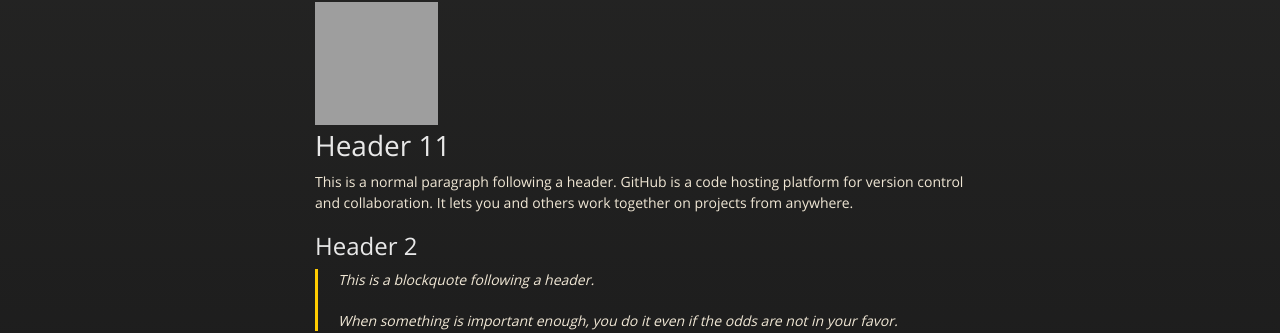
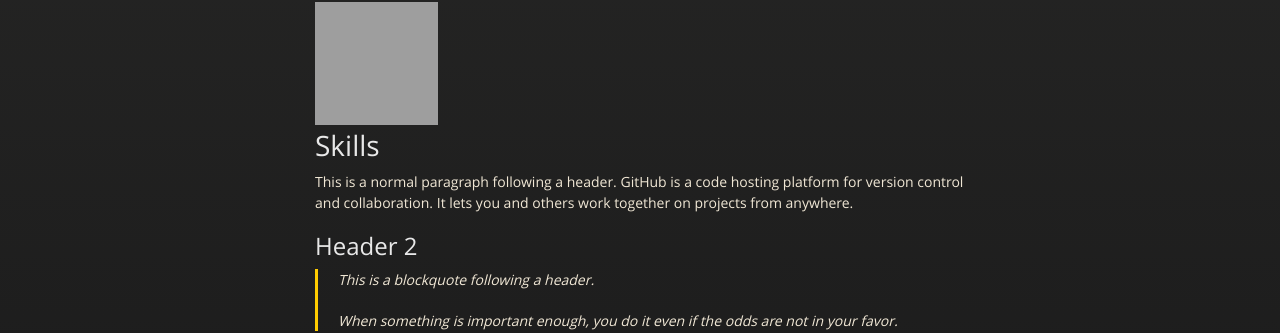
Before and after one commit to serjhubs/Resume, a Jekyll site: the page built from index.md, in a window 1280 px wide and 900 px high, scrolled down 320 px. Shown: the part 134-467 px from the top of the window. Built offline with Jekyll 4.4.1, drawn with Linux system fonts in a browser that asks for light colours; grey boxes are pictures that could not be loaded.

Commit message:
Update index.md

```diff
--- a/index.md
+++ b/index.md
@@ -12,7 +12,7 @@ There should be whitespace between paragraphs. We recommend including a README,
 <Html>
     <img src="https://img-cdn.pixlr.com/image-generator/history/65bb506dcb310754719cf81f/ede935de-1138-4f66-8ed7-44bd16efc709/medium.webp" width="123" height="123">
 </Html>
-# Header 11
+# Skills
 
 This is a normal paragraph following a header. GitHub is a code hosting platform for version control and collaboration. It lets you and others work together on projects from anywhere.
 
```
